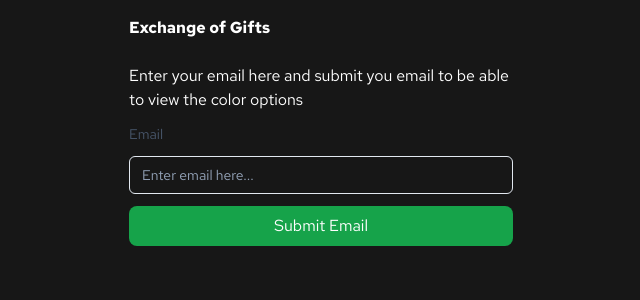
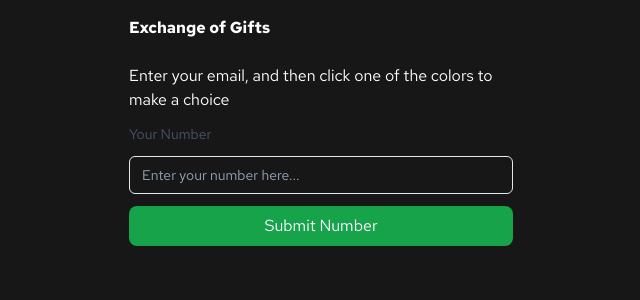
Before and after one commit to EbotProg/gift-exchange-web-frontend, a Next.js app: page / in a window 1280 px wide. Shown: the top 300 px of the page, without its empty margins (319-959 px from the left). Built offline with nearby package versions, Linux system fonts and the light colour scheme.

Commit message:
updated code

```diff
--- a/app/page.tsx
+++ b/app/page.tsx
@@ -3,6 +3,7 @@ import UserColorPool from "@/components/userColorPool";
 import UserResponse from "@/components/userResponse";
 import React, { useState } from "react";
 import axios from "axios";
+import { useRouter } from "next/navigation";
 
 export type ColorInfo = {
   id: string;
@@ -15,8 +16,10 @@ const DashboardPage = () => {
   const [colors, setColors] = useState<ColorInfo[]>([]);
   const [colorID, setColorID] = useState<string>("");
   const [color, setColor] = useState<string>("");
+  const router = useRouter();
 
-  const [email, setEmail] = useState<string>("");
+  // const [email, setEmail] = useState<string>("");
+  const [number, setNumber] = useState<string>("");
   const [msg, setMsg] = useState<string>("");
 
   function generateRandomColor(): string {
@@ -47,9 +50,18 @@ const DashboardPage = () => {
     return color;
   }
 
-  const fetchColors = async (email: string) => {
+  const fetchColors = async (number: string) => {
+    if (!number) {
+      setMsg("You must enter a number");
+      setColors([]);
+      setColorID("");
+      setColor("");
+      return;
+    }
+
     const data = await axios.get(
-      `https://gift-exchange-web-backend.onrender.com/${email}`,
+      `https://gift-exchange-web-backend.onrender.com/${number}`,
+      // `http://localhost:5000/${number}`,
     );
     console.log("data", data);
     if (data.data.status === "error") {
@@ -78,18 +90,22 @@ const DashboardPage = () => {
       });
     });
     setColors(arr);
+    setColorID("");
+    setColor("");
   };
 
   const handleSubmitColorResponse = async () => {
     const userValueResponse = await axios.get(
-      `https://gift-exchange-web-backend.onrender.com/user/${email}`,
+      `https://gift-exchange-web-backend.onrender.com/user/${number}`,
+      // `http://localhost:5000/user/${number}`,
     );
     console.log("user", userValueResponse);
     const response = await axios.put(
       `https://gift-exchange-web-backend.onrender.com/${userValueResponse.data.user._id}/${colorID}`,
+      // `http://localhost:5000/${userValueResponse.data.user._id}/${colorID}`,
     );
     console.log("response", response);
-    window.location.reload();
+    router.push("/success");
   };
 
   const handleColorChange = (colorInfo: ColorInfo) => {
@@ -116,26 +132,25 @@ const DashboardPage = () => {
 
         <div className="w-full max-w-sm min-w-[200px] flex flex-col gap-3">
           <p>
-            Enter your email here and submit you email to be able to view the
-            color options
+            Enter your email, and then click one of the colors to make a choice
           </p>
           <label className="block text-sm text-slate-600">
-            Email
+            Your Number
             <p className="text-sm text-red-600">{msg}</p>
           </label>
           <input
-            type="email"
-            value={email}
-            onChange={(e) => setEmail(e.target.value)}
+            type="text"
+            value={number}
+            onChange={(e) => setNumber(e.target.value)}
             className="w-full bg-transparent placeholder:text-slate-400 text-slate-700 text-sm border border-slate-200 rounded-md px-3 py-2 transition duration-300 ease focus:outline-none focus:border-slate-400 hover:border-slate-300 shadow-sm focus:shadow"
-            placeholder="Enter email here..."
+            placeholder="Enter your number here..."
           />
           <button
             type="submit"
             className="bg-green-600 text-white px-3 py-2 rounded-lg"
-            onClick={() => fetchColors(email)}
+            onClick={() => fetchColors(number)}
           >
-            Submit Email
+            Submit Number
           </button>
         </div>
 
--- /dev/null
+++ b/app/success/page.tsx
@@ -0,0 +1,14 @@
+import React from "react";
+
+const Success = () => {
+  return (
+    <div className="grid gap-3 place-content-center h-screen font-redHatText p-3">
+      <div className="border px-6 py-12 rounded-lg flex flex-col gap-2">
+        <h1 className=" text-6xl font-bold">Success🎉🎉🎉</h1>
+        <p>You have successfully chosen the receiver of you gift</p>
+      </div>
+    </div>
+  );
+};
+
+export default Success;
```
